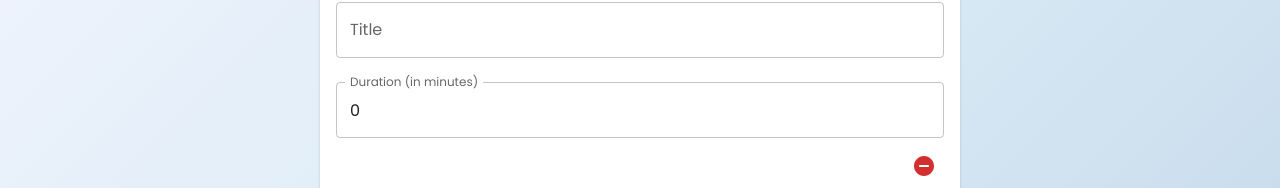
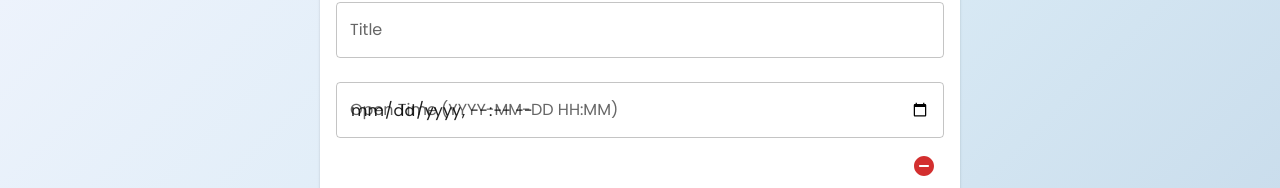
Before and after one commit to YuvaSriSai18/Quiz-App, a React (Vite) app in the folder client/: page /update/1 in a window 1280 px wide. Shown: the part 132-320 px from the top of the page. Built offline with nearby package versions, Linux system fonts and the light colour scheme; no server answers.

Commit message:
update quiz commit

```diff
--- a/client/src/pages/Quiz/Quiz_Update.jsx
+++ b/client/src/pages/Quiz/Quiz_Update.jsx
@@ -159,7 +159,7 @@ const Quiz_Update = () => {
             fullWidth
             margin="normal"
           />
-          <TextField
+          {/* <TextField
             label="Duration (in minutes)"
             type="number"
             value={questionPaper.duration}
@@ -171,8 +171,8 @@ const Quiz_Update = () => {
             }
             fullWidth
             margin="normal"
-          />
-          {/* <TextField
+          /> */}
+          <TextField
             label="Open Time (YYYY-MM-DD HH:MM)"
             value={questionPaper.openTime}
             type="datetime-local"
@@ -184,7 +184,7 @@ const Quiz_Update = () => {
             }
             fullWidth
             margin="normal"
-          /> */}
+          />
           {questionPaper.questions.map((question, index) => (
             <div key={index} style={{ marginBottom: "20px" }}>
               <Tooltip
```
